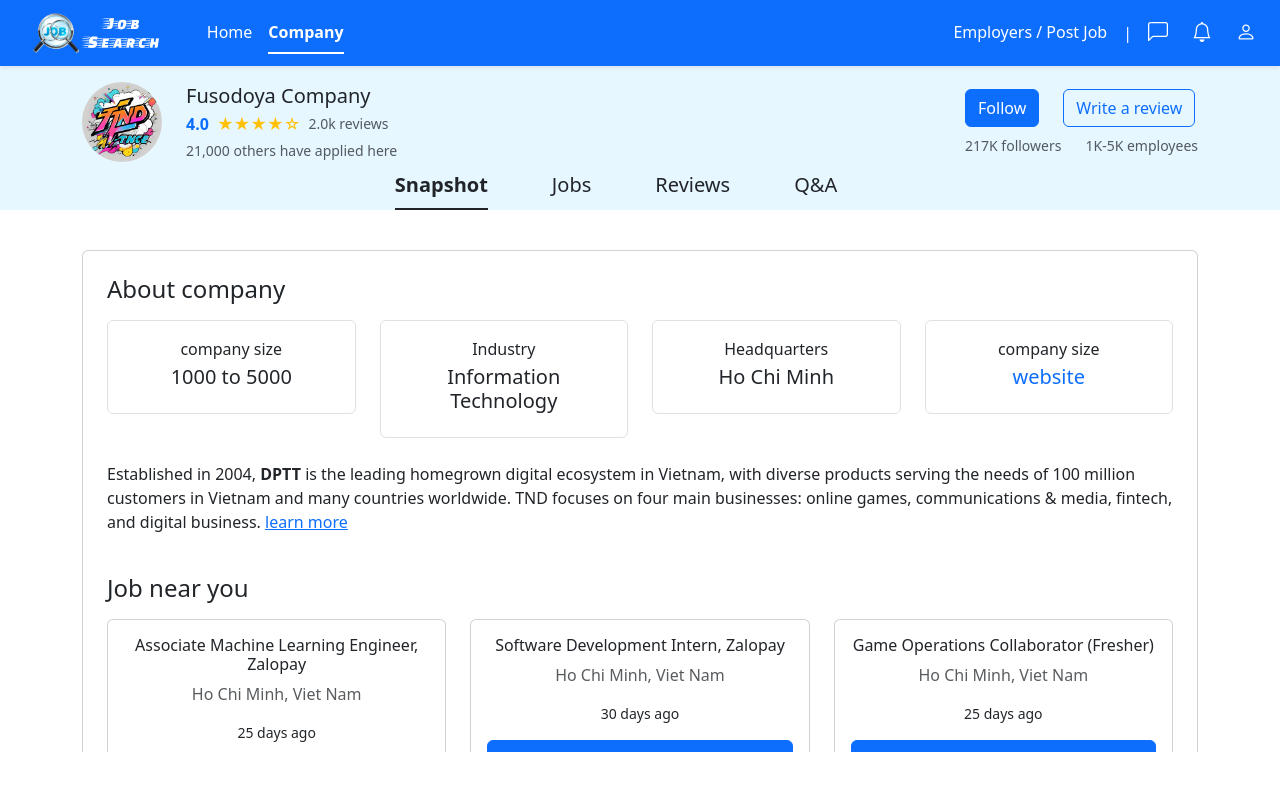
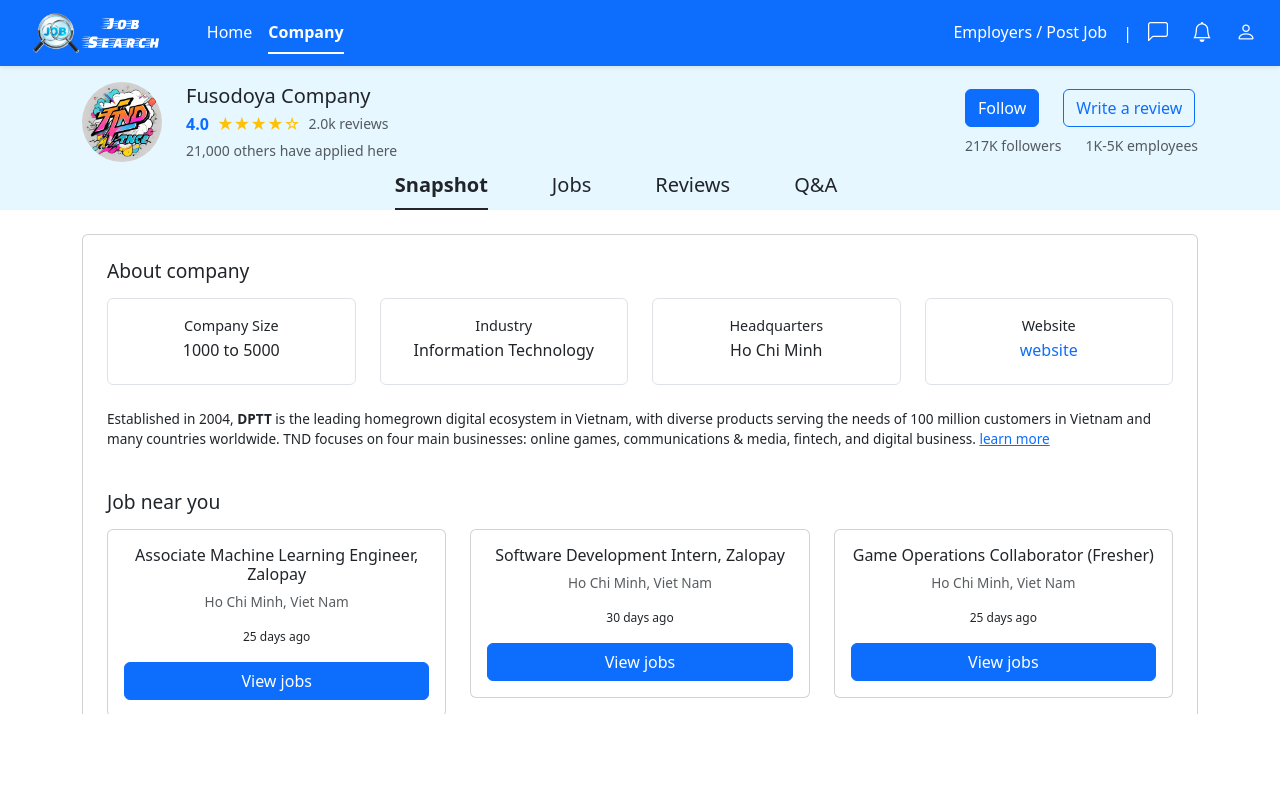
Before and after one commit to ngocdai101004/intro2SE-project-job-search, a React (Vite) app in the folder frontend/: page /company in a window 1280 px wide. Shown: the top 790 px of the page. Built offline with nearby package versions, Linux system fonts and the light colour scheme; no server answers.

Commit message:
update Jobs and Snapshot UI

```diff
--- a/frontend/src/index.css
+++ b/frontend/src/index.css
@@ -1,6 +1,7 @@
 :root {
   --bs-secondary: #fc7676 !important; /* Thay mã màu bằng màu bạn muốn */
   --bs-cyan: #e7f7ff !important; /* Thay mã màu bằng màu bạn muốn */
+  --light-gray: #6c757d !important;
 }
 
 .bg-cyan {
--- a/frontend/src/pages/Company/Body/Jobs.tsx
+++ b/frontend/src/pages/Company/Body/Jobs.tsx
@@ -10,6 +10,10 @@
   date: string;
   description: string;
   requirements: string[];
+  employmentType: string; // e.g., Full-time, Part-time
+  workMode: string; // e.g., On-site, Remote
+  applicantCount: number; // Số lượng ứng viên
+  level: string; // e.g., Internship, Entry-level, Mid-level, Senior-level
 }
 
 const jobInstance = {
@@ -24,6 +28,10 @@
     "Experience with Python and machine learning libraries",
     "Experience with cloud computing platforms",
   ],
+  employmentType: "Full-time", // Loại hình việc làm
+  workMode: "On-site", // Hình thức làm việc
+  applicantCount: 150, // Số lượng ứng viên
+  level: "Internship", // Cấp độ công việc
 };
 
 const Jobs = () => {
@@ -60,8 +68,8 @@
       </Row>
       <Row>
         <Col
-          md={4}
-          style={{ overflow: "scroll", scrollbarWidth: "none", height: "60vh" }}
+          xs={4}
+          style={{ overflow: "scroll", scrollbarWidth: "none", height: "52vh" }}
         >
           <ListGroup>
             {jobs.map((job) => (
@@ -94,7 +102,7 @@
           </ListGroup>
         </Col>
 
-        <Col md={8}>
+        <Col xs={8}>
           {selectedJob ? (
             <JobDetail job={selectedJob} />
           ) : (
--- a/frontend/src/pages/Company/Body/SnapShot.tsx
+++ b/frontend/src/pages/Company/Body/SnapShot.tsx
@@ -3,39 +3,69 @@
 
 const Snapshot = () => {
   return (
-    <body
-      data-bs-spy="scroll"
-      data-bs-target="#navbar-example2"
-      data-bs-offset="0"
-      style={{ overflowY: "auto" }}
-      className="mb-5 mt-3"
+    <div
+      className="container mt-4"
+      style={{ overflow: "scroll", scrollbarWidth: "none", height: "60vh" }}
     >
-      <div className="container mt-4">
       <Card className="p-4">
-          <h4 className="mb-3">About company</h4>
-          <Row className="text-center mb-4">
-            <Col>
-              <div className="border rounded p-3">
-                <p className="mb-1">company size</p>
-                <h5>1000 to 5000</h5>
+        <h4 className="mb-3" style={{ fontSize: "1.2rem" }}>
+          {" "}
+          {/* Giảm kích thước chữ tiêu đề */}
+          About company
+        </h4>
+        <Row className="text-center mb-4 d-flex">
+          <Col className="d-flex align-items-stretch">
+            <div className="border rounded p-3 flex-fill">
+              <p className="mb-1" style={{ fontSize: "0.9rem" }}>
+                {" "}
+                {/* Giảm kích thước chữ */}
+                Company Size
+              </p>
+              <h5 style={{ fontSize: "1rem" }}>
+                {" "}
+                {/* Giảm kích thước chữ */}
+                1000 to 5000
+              </h5>
             </div>
           </Col>
-            <Col>
-              <div className="border rounded p-3">
-                <p className="mb-1">Industry</p>
-                <h5>Information Technology</h5>
+          <Col className="d-flex align-items-stretch">
+            <div className="border rounded p-3 flex-fill">
+              <p className="mb-1" style={{ fontSize: "0.9rem" }}>
+                {" "}
+                {/* Giảm kích thước chữ */}
+                Industry
+              </p>
+              <h5 style={{ fontSize: "1rem" }}>
+                {" "}
+                {/* Giảm kích thước chữ */}
+                Information Technology
+              </h5>
             </div>
           </Col>
-            <Col>
-              <div className="border rounded p-3">
-                <p className="mb-1">Headquarters</p>
-                <h5>Ho Chi Minh</h5>
+          <Col className="d-flex align-items-stretch">
+            <div className="border rounded p-3 flex-fill">
+              <p className="mb-1" style={{ fontSize: "0.9rem" }}>
+                {" "}
+                {/* Giảm kích thước chữ */}
+                Headquarters
+              </p>
+              <h5 style={{ fontSize: "1rem" }}>
+                {" "}
+                {/* Giảm kích thước chữ */}
+                Ho Chi Minh
+              </h5>
             </div>
           </Col>
-            <Col>
-              <div className="border rounded p-3">
-                <p className="mb-1">company size</p>
-                <h5>
+          <Col className="d-flex align-items-stretch">
+            <div className="border rounded p-3 flex-fill">
+              <p className="mb-1" style={{ fontSize: "0.9rem" }}>
+                {" "}
+                {/* Giảm kích thước chữ */}
+                Website
+              </p>
+              <h5 style={{ fontSize: "1rem" }}>
+                {" "}
+                {/* Giảm kích thước chữ */}
                 <a href="#" className="text-decoration-none">
                   website
                 </a>
@@ -43,22 +73,39 @@
             </div>
           </Col>
         </Row>
-
-          <p>
+        <p style={{ fontSize: "0.85rem" }}>
+          {" "}
+          {/* Giảm kích thước chữ */}
           Established in 2004, <b>DPTT</b> is the leading homegrown digital
           ecosystem in Vietnam, with diverse products serving the needs of 100
-            million customers in Vietnam and many countries worldwide. TND
-            focuses on four main businesses: online games, communications &
-            media, fintech, and digital business. <a href="#">learn more</a>
+          million customers in Vietnam and many countries worldwide. TND focuses
+          on four main businesses: online games, communications & media,
+          fintech, and digital business. <a href="#">learn more</a>
         </p>
 
-          <h4 className="mt-4 mb-3">Job near you</h4>
+        <h4 className="mt-4 mb-3" style={{ fontSize: "1.2rem" }}>
+          {" "}
+          {/* Giảm kích thước chữ tiêu đề */}
+          Job near you
+        </h4>
         <Row>
           <Col md={4} className="mb-3">
             <Card className="p-3 text-center">
-                <h6>Associate Machine Learning Engineer, Zalopay</h6>
-                <p className="text-muted">Ho Chi Minh, Viet Nam</p>
-                <small>25 days ago</small>
+              <h6 style={{ fontSize: "1rem" }}>
+                {" "}
+                {/* Giảm kích thước chữ */}
+                Associate Machine Learning Engineer, Zalopay
+              </h6>
+              <p className="text-muted" style={{ fontSize: "0.85rem" }}>
+                {" "}
+                {/* Giảm kích thước chữ */}
+                Ho Chi Minh, Viet Nam
+              </p>
+              <small style={{ fontSize: "0.75rem" }}>
+                {" "}
+                {/* Giảm kích thước chữ */}
+                25 days ago
+              </small>
               <Button variant="primary" className="mt-3">
                 View jobs
               </Button>
@@ -66,9 +113,21 @@
           </Col>
           <Col md={4} className="mb-3">
             <Card className="p-3 text-center">
-                <h6>Software Development Intern, Zalopay</h6>
-                <p className="text-muted">Ho Chi Minh, Viet Nam</p>
-                <small>30 days ago</small>
+              <h6 style={{ fontSize: "1rem" }}>
+                {" "}
+                {/* Giảm kích thước chữ */}
+                Software Development Intern, Zalopay
+              </h6>
+              <p className="text-muted" style={{ fontSize: "0.85rem" }}>
+                {" "}
+                {/* Giảm kích thước chữ */}
+                Ho Chi Minh, Viet Nam
+              </p>
+              <small style={{ fontSize: "0.75rem" }}>
+                {" "}
+                {/* Giảm kích thước chữ */}
+                30 days ago
+              </small>
               <Button variant="primary" className="mt-3">
                 View jobs
               </Button>
@@ -76,9 +135,21 @@
           </Col>
           <Col md={4} className="mb-3">
             <Card className="p-3 text-center">
-                <h6>Game Operations Collaborator (Fresher)</h6>
-                <p className="text-muted">Ho Chi Minh, Viet Nam</p>
-                <small>25 days ago</small>
+              <h6 style={{ fontSize: "1rem" }}>
+                {" "}
+                {/* Giảm kích thước chữ */}
+                Game Operations Collaborator (Fresher)
+              </h6>
+              <p className="text-muted" style={{ fontSize: "0.85rem" }}>
+                {" "}
+                {/* Giảm kích thước chữ */}
+                Ho Chi Minh, Viet Nam
+              </p>
+              <small style={{ fontSize: "0.75rem" }}>
+                {" "}
+                {/* Giảm kích thước chữ */}
+                25 days ago
+              </small>
               <Button variant="primary" className="mt-3">
                 View jobs
               </Button>
@@ -87,7 +158,6 @@
         </Row>
       </Card>
     </div>
-    </body>
   );
 };
 
--- a/frontend/src/pages/Company/Company.tsx
+++ b/frontend/src/pages/Company/Company.tsx
@@ -41,7 +41,7 @@
     >
       <MyHeader mydefaultActiveKey="/company" />
       <CompanyHeader myState={myActiveKey} setMyState={setMyActiveKey} />
-      {renderContent()}
+      <div className="">{renderContent()}</div>
     </div>
   );
 }
```
Also changed, not shown: frontend/src/pages/Company/Body/JobDetail.tsx (+56 -15 lines). Lines whose indentation alone changed are shown as unchanged.
